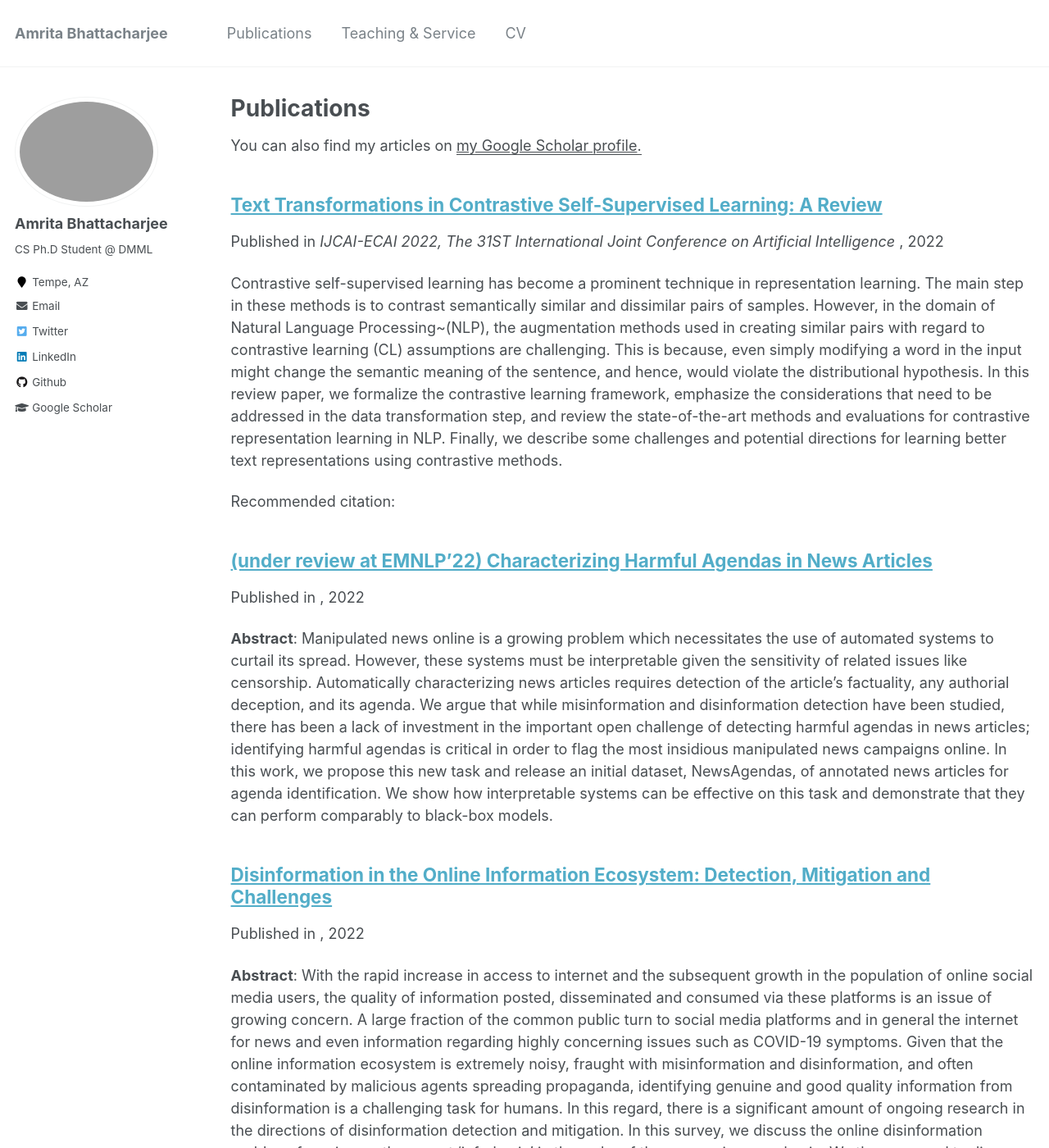
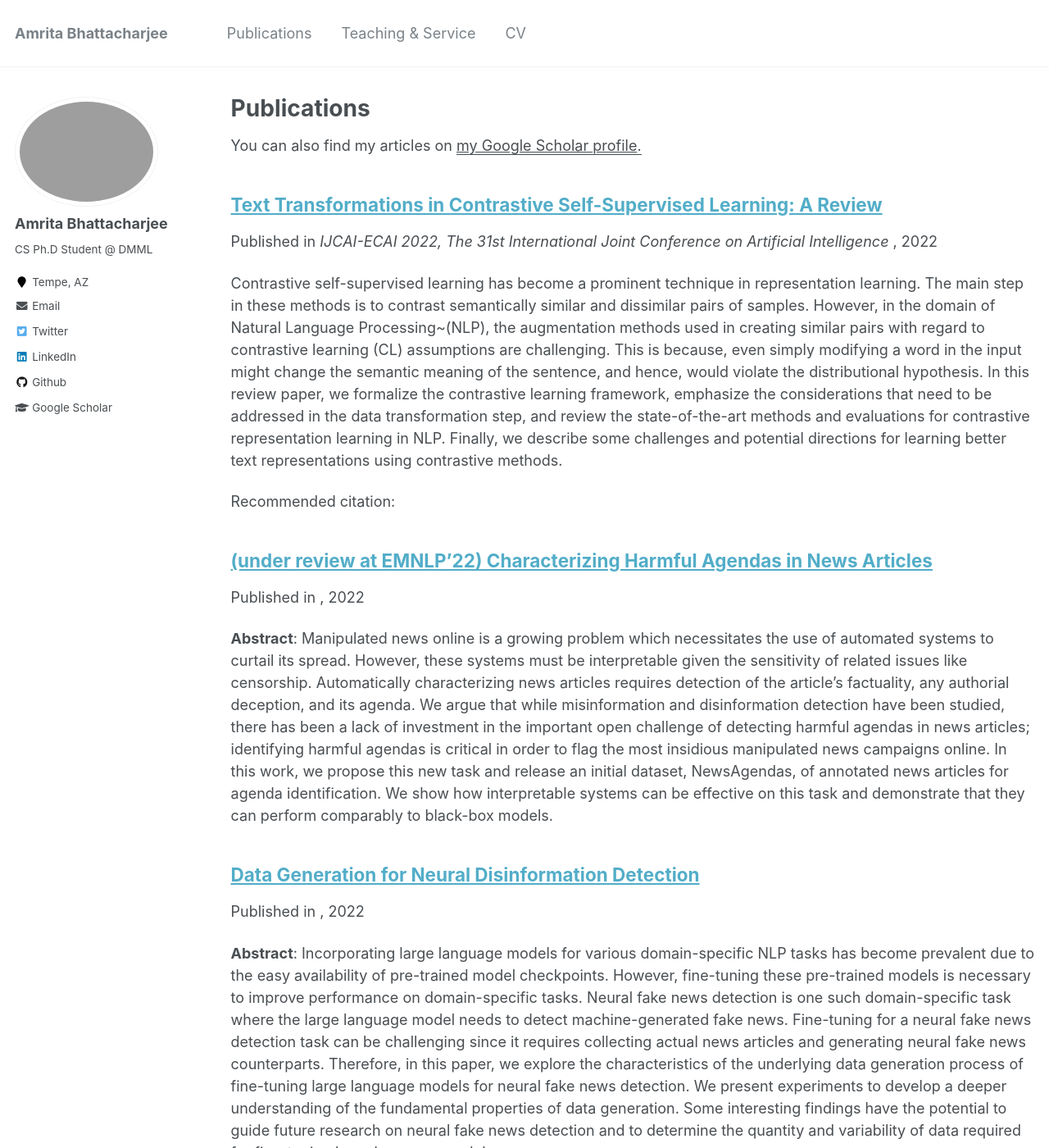
Before and after one commit to AmritaBh/AmritaBh.github.io, a Jekyll site: the page built from _pages/publications.md, in a window 1280 px wide and 1400 px high. Shown: the whole window at 82% size. Built offline with Jekyll 4.4.1, drawn with Linux system fonts in a browser that asks for light colours; some of the changed text lies outside the part shown.

Commit message:
paper + volunteer

```diff
--- /dev/null
+++ b/_publications/2021-sbp-brims.md
@@ -0,0 +1,13 @@
+---
+    title: "Data Generation for Neural Disinformation Detection"
+collection: publications
+excerpt: 'Incorporating large language models for various domain-specific NLP tasks has become prevalent due to the easy availability of pre-trained model checkpoints. However, fine-tuning these pre-trained models is necessary to improve performance on domain-specific tasks. Neural fake news detection is one such domain-specific task where the large language model needs to detect machine-generated fake news. Fine-tuning for a neural fake news detection task can be challenging since it requires collecting actual news articles and generating neural fake news counterparts. Therefore, in this paper, we explore the characteristics of the underlying data generation process of fine-tuning large language models for neural fake news detection. We present experiments to develop a deeper understanding of the fundamental properties of data generation. Some interesting findings have the potential to guide future research on neural fake news detection and to determine the quantity and variability of data required for fine-tuning large language models.'
+venue: 'SBP-BRiMS 2021'
+paperurl: ''
+citation: ''
+---
+**Abstract**: Incorporating large language models for various domain-specific NLP tasks has become prevalent due to the easy availability of pre-trained model checkpoints. However, fine-tuning these pre-trained models is necessary to improve performance on domain-specific tasks. Neural fake news detection is one such domain-specific task where the large language model needs to detect machine-generated fake news. Fine-tuning for a neural fake news detection task can be challenging since it requires collecting actual news articles and generating neural fake news counterparts. Therefore, in this paper, we explore the characteristics of the underlying data generation process of fine-tuning large language models for neural fake news detection. We present experiments to develop a deeper understanding of the fundamental properties of data generation. Some interesting findings have the potential to guide future research on neural fake news detection and to determine the quantity and variability of data required for fine-tuning large language models.
+
+[Link to paper](http://sbp-brims.org/2021/papers/working-papers/2021_SBP-BRiMS_FinalPDF_65.pdf)
+
+<!-- Recommended citation:  -->
```
Also changed, not shown: _publications/2019-21-motif-book-chapter.md (+1 -1 lines), _publications/2022-contrastive-ijcai.md (+2 -2 lines), _teaching/2022-wsdm.md (added, +6 -0 lines).
